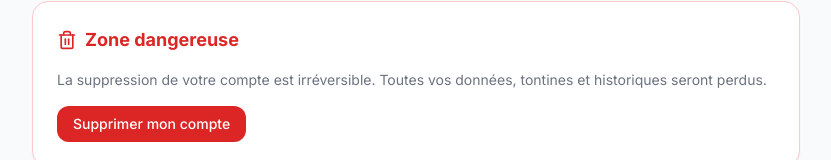
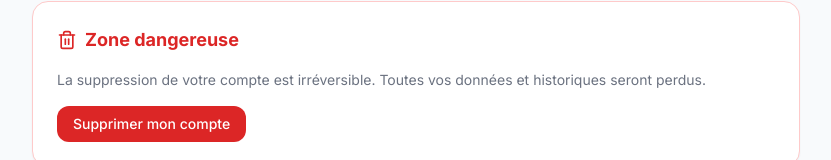
Before and after one commit to Jerome2024-net/BINQ, a Next.js app: page /dashboard/parametres in a window 1280 px wide. Shown: the part 923-1083 px from the top of the page, without its empty margins (224-1055 px from the left). Built offline with nearby package versions, Linux system fonts and the light colour scheme; no server answers.

Commit message:
fix: masquer reference tontine dans parametres

```diff
--- a/src/app/(dashboard)/dashboard/parametres/page.tsx
+++ b/src/app/(dashboard)/dashboard/parametres/page.tsx
@@ -153,7 +153,7 @@ export default function ParametresPage() {
           Zone dangereuse
         </h2>
         <p className="text-sm text-gray-500 mb-4">
-          La suppression de votre compte est irréversible. Toutes vos données, tontines et historiques seront perdus.
+          La suppression de votre compte est irréversible. Toutes vos données et historiques seront perdus.
         </p>
         <button
           onClick={async () => {
```
